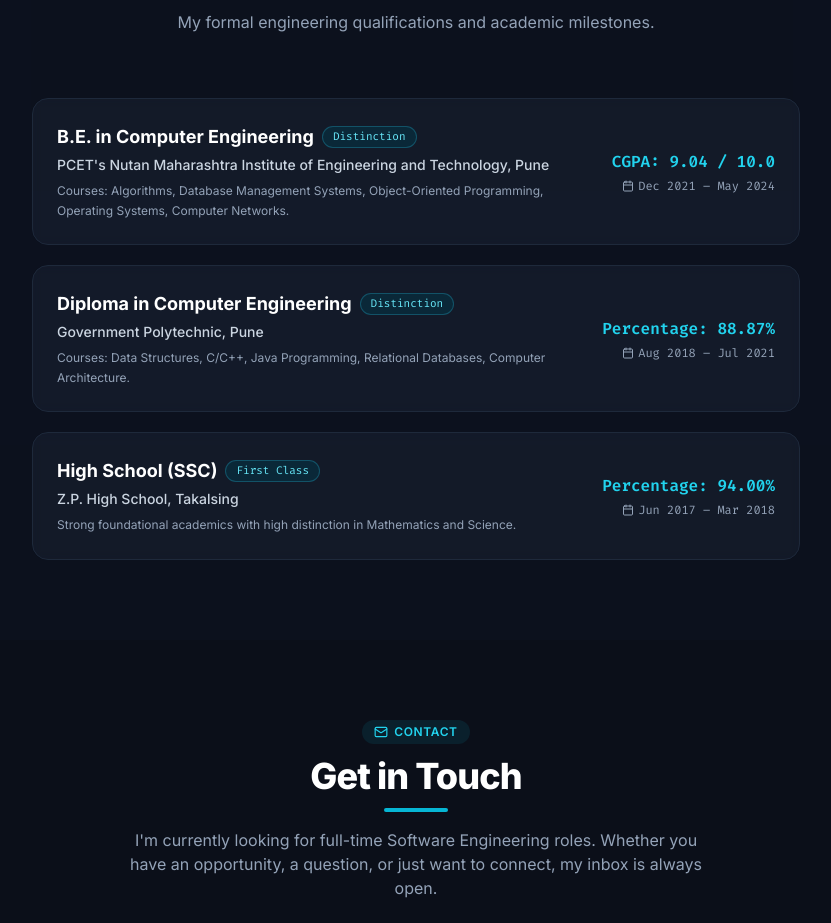
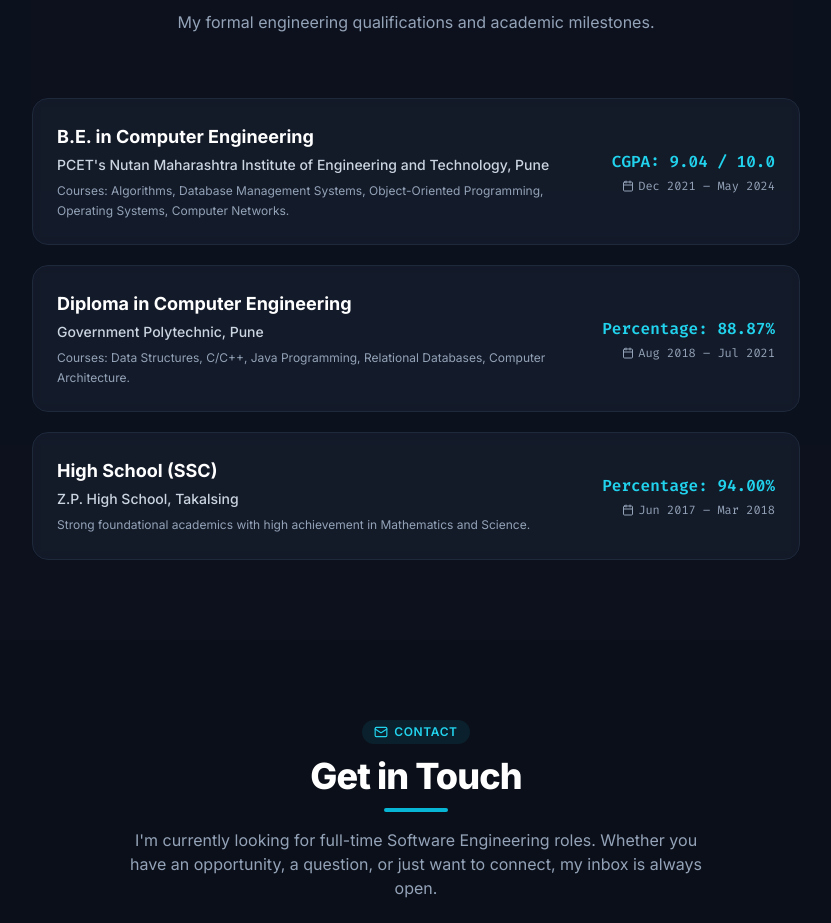
Before and after one commit to Geeker02/portfolio, a React (Vite) app in the folder client/: page / in a window 1280 px wide. Shown: the part 6160-7083 px from the top of the page, without its empty margins (224-1055 px from the left). Built offline with nearby package versions, Linux system fonts and the light colour scheme.

Commit message:
Update education section removing distinction and first class badges

```diff
--- a/client/src/components/Education.jsx
+++ b/client/src/components/Education.jsx
@@ -36,9 +36,11 @@ export const Education = () => {
                   <h3 className="text-base sm:text-lg font-bold text-slate-900 dark:text-white">
                     {item.degree}
                   </h3>
-                  <span className="px-2.5 py-0.5 rounded-full text-[11px] font-mono bg-cyan-50 dark:bg-cyan-950/60 text-cyan-700 dark:text-cyan-300 border border-cyan-200 dark:border-cyan-800/80">
-                    {item.badge}
-                  </span>
+                  {item.badge && (
+                    <span className="px-2.5 py-0.5 rounded-full text-[11px] font-mono bg-cyan-50 dark:bg-cyan-950/60 text-cyan-700 dark:text-cyan-300 border border-cyan-200 dark:border-cyan-800/80">
+                      {item.badge}
+                    </span>
+                  )}
                 </div>
 
                 <div className="text-sm font-medium text-slate-700 dark:text-slate-300">
--- a/client/src/data/portfolioData.js
+++ b/client/src/data/portfolioData.js
@@ -190,7 +190,6 @@ export const portfolioData = {
       institution: "PCET's Nutan Maharashtra Institute of Engineering and Technology, Pune",
       period: 'Dec 2021 – May 2024',
       grade: 'CGPA: 9.04 / 10.0',
-      badge: 'Distinction',
       details: 'Courses: Algorithms, Database Management Systems, Object-Oriented Programming, Operating Systems, Computer Networks.'
     },
     {
@@ -198,7 +197,6 @@ export const portfolioData = {
       institution: 'Government Polytechnic, Pune',
       period: 'Aug 2018 – Jul 2021',
       grade: 'Percentage: 88.87%',
-      badge: 'Distinction',
       details: 'Courses: Data Structures, C/C++, Java Programming, Relational Databases, Computer Architecture.'
     },
     {
@@ -206,8 +204,7 @@ export const portfolioData = {
       institution: 'Z.P. High School, Takalsing',
       period: 'Jun 2017 – Mar 2018',
       grade: 'Percentage: 94.00%',
-      badge: 'First Class',
-      details: 'Strong foundational academics with high distinction in Mathematics and Science.'
+      details: 'Strong foundational academics with high achievement in Mathematics and Science.'
     }
   ]
 };
```
